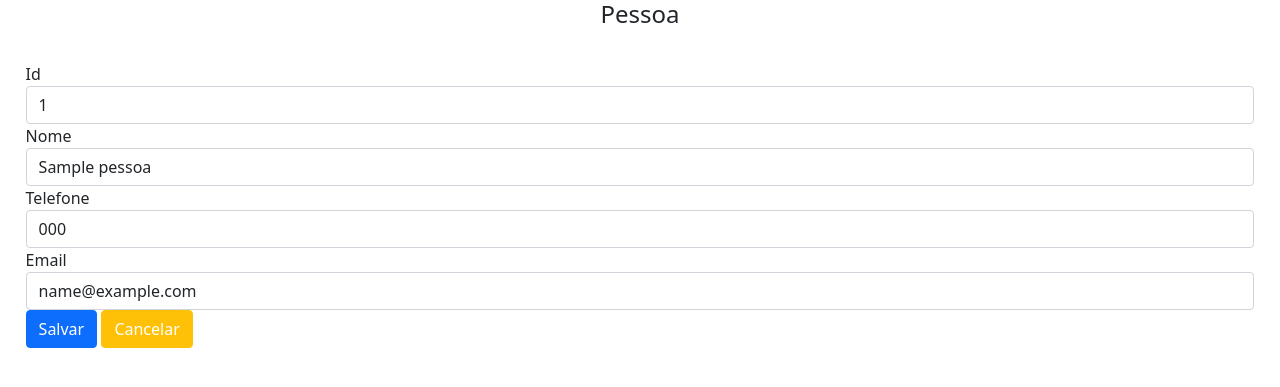
After one commit to renantescaro/django-teste, a Django app: template meusite/pessoas/templates/formulario.html in a window 1280 px wide. The commit adds this page. Shown: the top 387 px of the page. Run offline with Django 3.2, Linux system fonts and the light colour scheme; the template is opened without the code that fills it: values that come from a table or form of the project are taken from there, others are empty; tables that the repository leaves empty hold one stand-in row (values such as "Sample post"); some libraries are stand-ins or nearby versions.

Commit message:
movendo template de pasta e ajustes no formulario

```diff
--- /dev/null
+++ b/meusite/pessoas/templates/formulario.html
@@ -0,0 +1,41 @@
+{% load static %}
+
+<link rel="stylesheet" href="{% static 'css/bootstrap.min.css' %}">
+<div>
+    <div style="text-align: center;">
+        <h4>Pessoa</h4>
+    </div>
+
+    <form action="/pessoas/salvar" method="post">
+        {% csrf_token %}
+        <div class="row form-group" style="padding: 2%;">
+            {% if pessoa.id is not None %}
+                <div class="col-12 col-md-12">
+                    <label for="">Id</label>
+                    <input class="form-control" type="text" name="id" value="{{pessoa.id}}">
+                </div>
+            {% endif %}
+            <div class="col-12 col-md-12">
+                <label for="">Nome</label>
+                <input class="form-control" type="text" name="nome" value="{{pessoa.nome}}" required>
+            </div>
+            <div class="col-12 col-md-12">
+                <label for="">Telefone</label>
+                <input class="form-control" type="tel" name="telefone" value="{{pessoa.telefone}}" required>
+            </div>
+            <div class="col-12 col-md-12">
+                <label for="">Email</label>
+                <input class="form-control" type="email" name="email" value="{{pessoa.email}}" required>
+            </div>
+            <div class="col-2">
+                <button type="submit" class="btn btn-primary">
+                    Salvar
+                </button>
+                <a href="/pessoas" class="btn btn-warning"style="color: white;">
+                    Cancelar
+                </a >
+            </div>
+        </div>
+    </form>
+</div>
+<script src="{% static 'js/bootstrap.min.js' %}"></script>
--- a/meusite/pessoas/templates/pessoas/listagem.html
+++ b/meusite/pessoas/templates/listagem.html
@@ -22,6 +22,7 @@
                 <td>{{ pessoa.nome }}</td>
                 <td>
                     <a class="btn btn-primary" href="{{pessoa.id}}/editar">Editar</a>
+                    <a class="btn btn-danger" href="{{pessoa.id}}/apagar">Apagar</a>
                 </td>
             </tr>
             {% endfor %}
```
Also changed, not shown: meusite/pessoas/templates/pessoas/formulario.html (deleted, +0 -30 lines).
